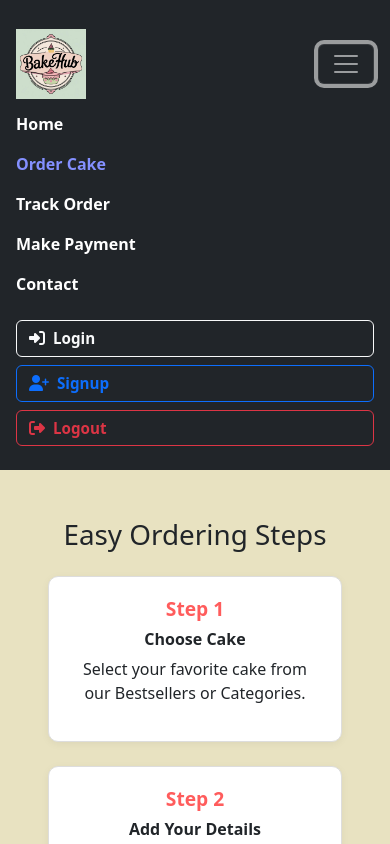
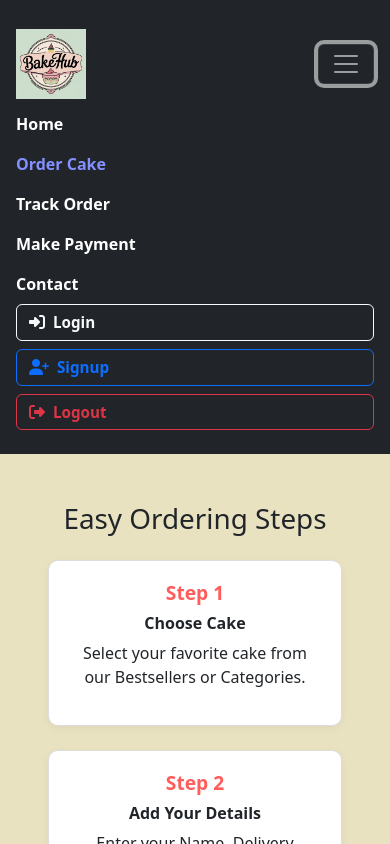
Before and after one commit to prathmesh133/BakeHub, an Angular app: page /ordercake in a window 390 px wide. Both pictures are taken after a click on the button "Toggle navigation". Shown: the top 844 px of the page. Built offline with nearby package versions, Linux system fonts and the light colour scheme.

Commit message:
add changes

```diff
--- a/src/app/shared/header/header.component.html
+++ b/src/app/shared/header/header.component.html
@@ -27,7 +27,7 @@
         </li>
       </ul>
 
-      <div class="d-flex flex-column flex-lg-row gap-2 align-items-center mt-3 mt-lg-0">
+      <div class="d-flex flex-column flex-lg-row gap-2 align-items-center">
         <a href="/login" class="btn btn-outline-light d-flex align-items-center gap-2 w-100 w-lg-auto">
           <i class="fa-solid fa-right-to-bracket"></i>
           <span>Login</span>
```
